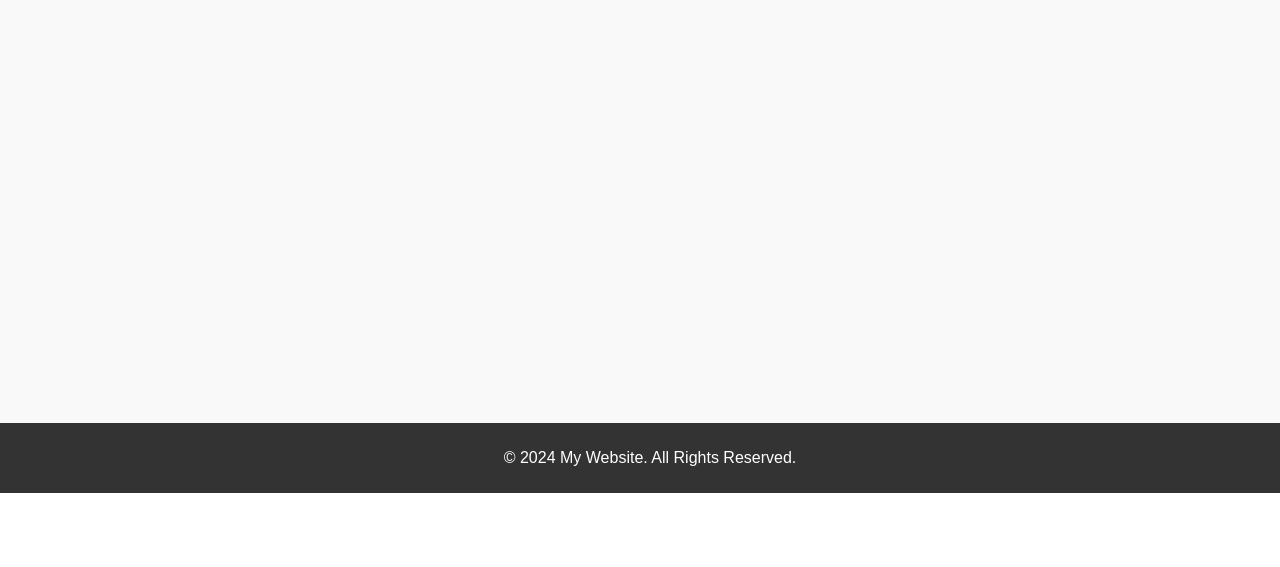
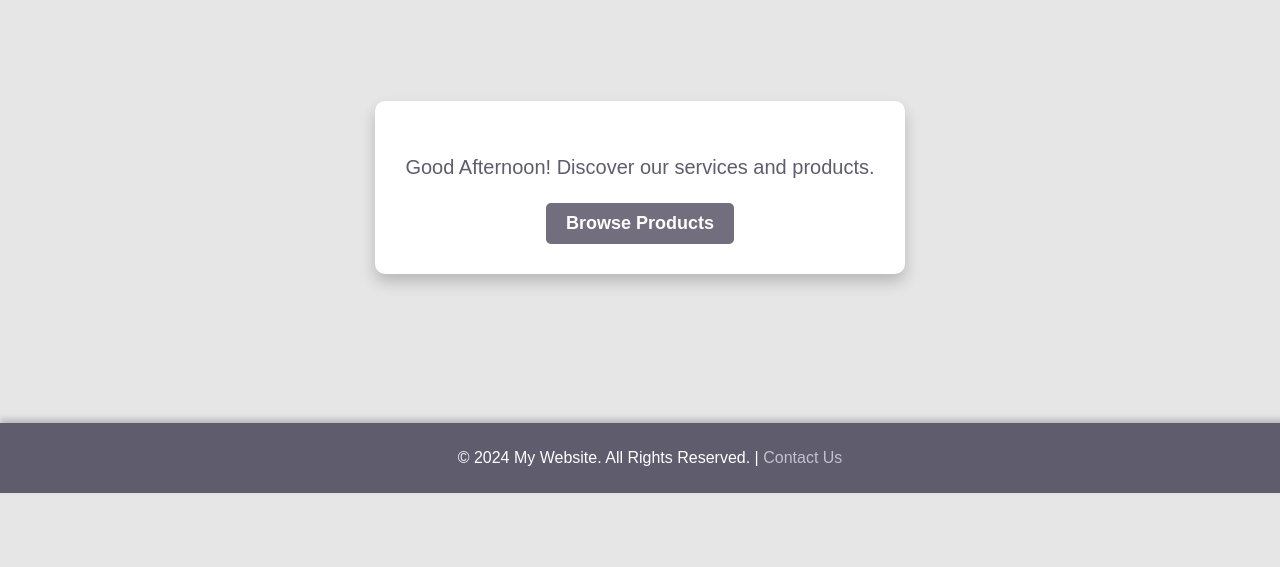
Before and after one commit to Gridiffin/FSKTM-Kiosk, a PHP site: page / in a window 1280 px wide. Shown: the part 307-874 px from the top of the page. Before the commit the page ends 800 px from the top, so only its background shows below. Run offline with PHP 8.4, Linux system fonts and the light colour scheme.

Commit message:
git commit

```diff
--- a/ProjectWebDev/assets/css/stylesfrontpage.css
+++ b/ProjectWebDev/assets/css/stylesfrontpage.css
@@ -3,64 +3,149 @@ body {
     font-family: Arial, sans-serif;
     margin: 0;
     padding: 0;
-    text-align: center;
-    background-color: #f9f9f9;
+    background: #e6e6e6; /* Matte greyish background */
+    color: #333;
 }
 
 /* Header Navigation */
 header {
-    background-color: darkkhaki;
-    padding: 30px;
-    color: white;
+    background-color: #5f5c6e; /* Matte muted purple */
+    padding: 8px 16px; /* Reduced padding */
+    display: flex;
+    justify-content: space-between; /* Space between logo and nav container */
+    align-items: center;
+    box-shadow: 0 4px 6px rgba(0, 0, 0, 0.2);
+    position: sticky;
+    top: 0;
+    z-index: 1000;
 }
-
-header nav ul {
-    list-style-type: none;
-    margin: 0;
-    padding: 0;
+/* Logo Styles */
+#logo-link {
     display: flex;
-    justify-content: center;
-    gap: 20px;
-}
-
-header nav ul li {
-    display: inline;
-}
-
-header nav ul li a {
-    color: white;
-    text-decoration: none;
-    font-weight: bold;
-}
-
-header nav ul li a:hover {
-    text-decoration: underline;
-}
-
-/* Logo Section */
-#logo-section {
-    margin: 50px auto;
+    align-items: center;
 }
 
 #logo {
-    width: 150px;
+    width: 80px;
     height: auto;
+}
+
+/* Navigation Links */
+#nav-links {
+    display: flex; /* Keep links in a row */
+    gap: 15px; /* Space between links */
+    margin-left: auto; /* Pushes nav links to the right */
+}
+
+.nav-link {
+    text-decoration: none;
+    font-size: 16px;
+    color: white; /* Matches the header's color scheme */
+    font-weight: bold;
+    transition: color 0.3s, transform 0.2s;
+}
+
+.nav-link:hover {
+    color: #c4c1ce; /* Softer lavender for hover effect */
+    transform: scale(1.1); /* Slight zoom on hover */
+}
+
+
+/* Main Content */
+main {
+    display: flex;
+    justify-content: center;
+    align-items: center;
+    height: calc(100vh - 80px);
+    padding: 20px;
+}
+
+/* Content Box */
+#content-box {
+    background-color: white;
+    color: #5f5c6e;
+    padding: 30px;
+    border-radius: 10px;
+    box-shadow: 0 8px 15px rgba(0, 0, 0, 0.2);
+    text-align: center;
+    max-width: 600px;
+}
+
+#content-box p {
+    font-size: 20px;
+    line-height: 1.6;
     margin-bottom: 20px;
 }
 
-#logo-section p {
+#browse-products-btn {
+    display: inline-block;
+    padding: 10px 20px; /* Keep this as is for now */
     font-size: 18px;
-    color: #555;
-    max-width: 600px;
-    margin: 0 auto;
+    font-weight: bold;
+    text-decoration: none;
+    color: white;
+    background-color: #726e7d;
+    border-radius: 5px;
+    transition: background-color 0.3s, transform 0.2s;
+}
+
+#browse-products-btn:hover {
+    background-color: #3c3946; /* Keep this as is for now */
+    transform: scale(1.05);
 }
 
 /* Footer Styles */
 footer {
-    background-color: #333;
+    background-color: #5f5c6e;
     color: white;
     padding: 10px;
+    text-align: center;
     position: fixed;
     bottom: 0;
     width: 100%;
+    box-shadow: 0 -4px 6px rgba(0, 0, 0, 0.2);
 }
+
+footer a {
+   color: #c4c1ce; /* Softer lavender for footer links */
+   text-decoration: none;
+}
+
+footer a:hover {
+   text-decoration: underline;
+}
+
+/* Dark Mode Styles */
+body.dark-mode {
+    background: #333;
+    color: white;
+}
+
+header.dark-mode, footer.dark-mode {
+    background-color: #444;
+}
+
+#content-box.dark-mode {
+    background-color: #555;
+    color: white;
+}
+
+/* Dark Mode Button Styles */
+#dark-mode-btn {
+    position: absolute; /* Allows precise positioning */
+    top: 20px; /* Adjust the distance from the top */
+    right: 20px; /* Adjust the distance from the right */
+    padding: 10px 15px;
+    font-size: 14px;
+    color: white;
+    background-color: #726e7d;
+    border: none;
+    border-radius: 5px;
+    cursor: pointer;
+    transition: background-color 0.3s, transform 0.2s;
+}
+
+#dark-mode-btn:hover {
+    background-color: #3c3946; /* Darker color on hover */
+    transform: scale(1.05); /* Slight zoom on hover */
+}
--- /dev/null
+++ b/ProjectWebDev/assets/js/mainscripts.js
@@ -0,0 +1,51 @@
+// Dynamic Greeting Based on Time of Day
+function setDynamicGreeting() {
+    const greetingElement = document.getElementById("dynamic-greeting");
+    const now = new Date();
+    const hours = now.getHours();
+
+    let greeting;
+    if (hours < 12) {
+        greeting = "Good Morning!";
+    } else if (hours < 18) {
+        greeting = "Good Afternoon!";
+    } else {
+        greeting = "Good Evening!";
+    }
+
+    greetingElement.textContent = `${greeting} Discover our services and products.`;
+}
+
+// Smooth Scrolling for Internal Links
+function enableSmoothScrolling() {
+    document.querySelectorAll('a[href^="#"]').forEach(anchor => {
+        anchor.addEventListener('click', function (e) {
+            e.preventDefault();
+            const target = document.querySelector(this.getAttribute('href'));
+            if (target) {
+                target.scrollIntoView({
+                    behavior: 'smooth'
+                });
+            }
+        });
+    });
+}
+
+// Dark Mode Toggle
+function setupDarkModeToggle() {
+    const darkModeBtn = document.getElementById("dark-mode-btn");
+
+    darkModeBtn.addEventListener("click", () => {
+        document.body.classList.toggle("dark-mode");
+        document.querySelector("header").classList.toggle("dark-mode");
+        document.querySelector("#content-box").classList.toggle("dark-mode");
+        document.querySelector("footer").classList.toggle("dark-mode");
+    });
+}
+
+// Initialize Functions
+document.addEventListener("DOMContentLoaded", () => {
+    setDynamicGreeting();
+    enableSmoothScrolling();
+    setupDarkModeToggle();
+});
--- a/ProjectWebDev/index.html
+++ b/ProjectWebDev/index.html
@@ -5,33 +5,43 @@
     <meta name="viewport" content="width=device-width, initial-scale=1.0">
     <title>Home - My Website</title>
     <link rel="stylesheet" href="./assets/css/stylesfrontpage.css">
+    <link href="https://cdnjs.cloudflare.com/ajax/libs/font-awesome/6.0.0-beta3/css/all.min.css" rel="stylesheet">
 </head>
+
 <body>
     <!-- Header Section -->
     <header>
-        <nav>
-            <ul>
-                <li><a href="/ProjectWebDev/index.html">Home</a></li>
-                <li><a href="/ProjectWebDev/login.html">Login</a></li>
-                <li><a href="/ProjectWebDev/registration.html">Register</a></li>
-                <li><a href="/ProjectWebDev/purchase.html">Purchase</a></li>
-            </ul>
-        </nav>
+        <div id="nav-container">
+            <!-- Logo -->
+            <a href="/ProjectWebDev/index.html" id="logo-link">
+                <img src="./assets/images/fsktm_logo.png" alt="Website Logo" id="logo">
+            </a>
+            <!-- Navigation Links -->
+            <nav id="nav-links">
+                <a href="/ProjectWebDev/login.html" class="nav-link">Login</a>
+                <a href="/ProjectWebDev/register.html" class="nav-link">Register</a>
+            </nav>
+            <!-- Dark Mode Toggle Icon -->
+            <button id="dark-mode-btn">
+                <i id="dark-mode-icon" class="fas fa-moon"></i>
+            </button>
+        </div>
     </header>
 
     <!-- Main Content -->
     <main>
-        <div id="logo-section">
-            <!-- Centered Logo -->
-            <img src="./logo.png" alt="Website Logo" id="logo">
-            <!-- Centered Paragraph -->
-            <p>Welcome to FSKTM Kiosk Website! Discover our services and products.</p>
+        <div id="content-box">
+            <p id="dynamic-greeting">Welcome to FSKTM Kiosk Website! Discover our services and products.</p>
+            <a href="/ProjectWebDev/products.html" id="browse-products-btn">Browse Products</a>
         </div>
     </main>
 
     <!-- Footer Section -->
-    <footer>
-        <p>&copy; 2024 My Website. All Rights Reserved.</p>
+    <footer id="footer">
+        <p>&copy; 2024 My Website. All Rights Reserved. | <a href="/ProjectWebDev/contact.html">Contact Us</a></p>
     </footer>
+
+    <!-- JavaScript -->
+    <script src="./assets/js/mainscripts.js"></script>
 </body>
 </html>
```
Also changed, not shown: ProjectWebDev/products.html (added, +124 -0 lines), ProjectWebDev/purchase.html (deleted, +0 -124 lines), ProjectWebDev/assets/css/stylesproducts.css (renamed from ProjectWebDev/assets/css/stylespurchase.css), ProjectWebDev/assets/images/fsktm_logo.png (added).
